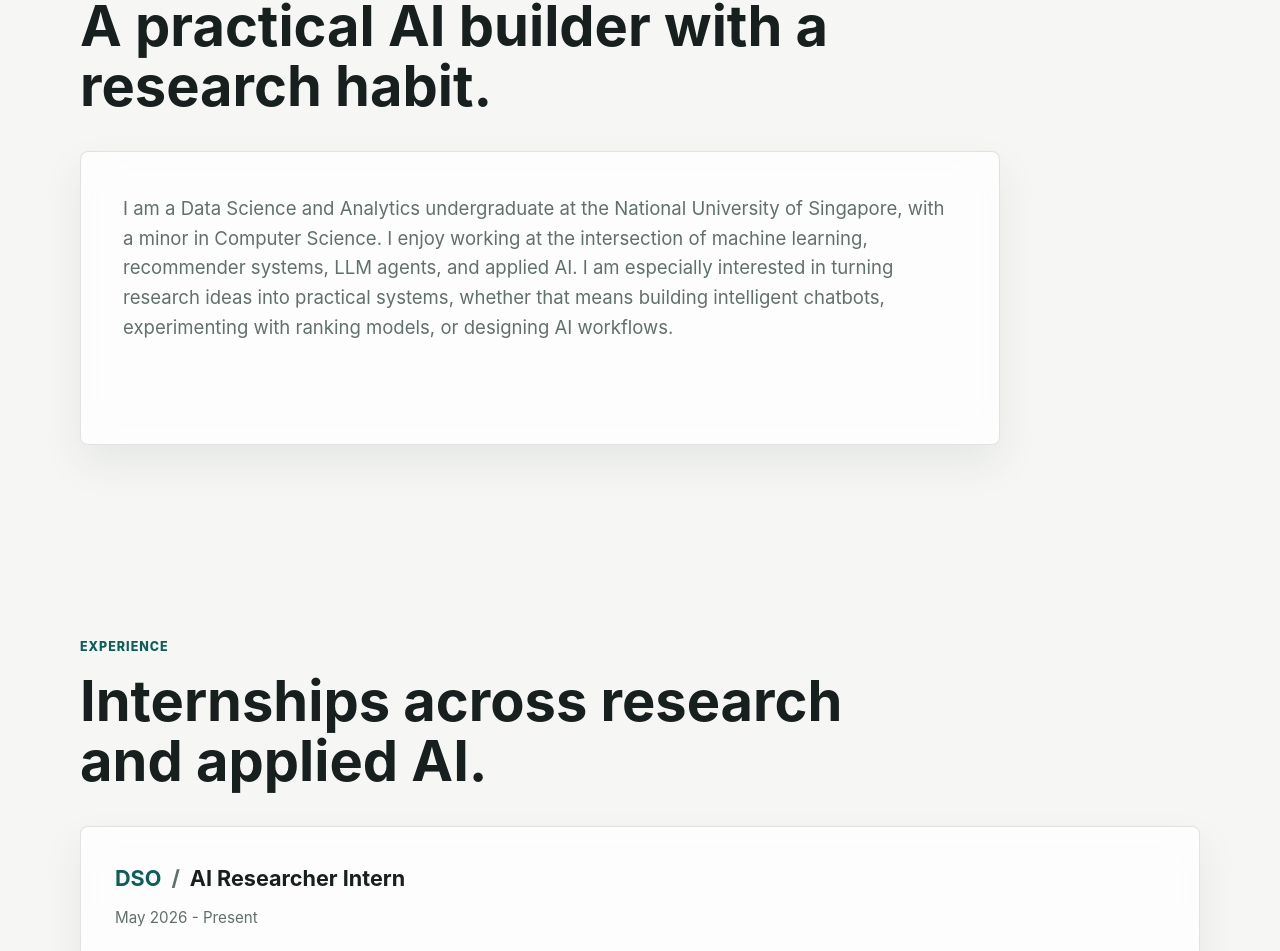
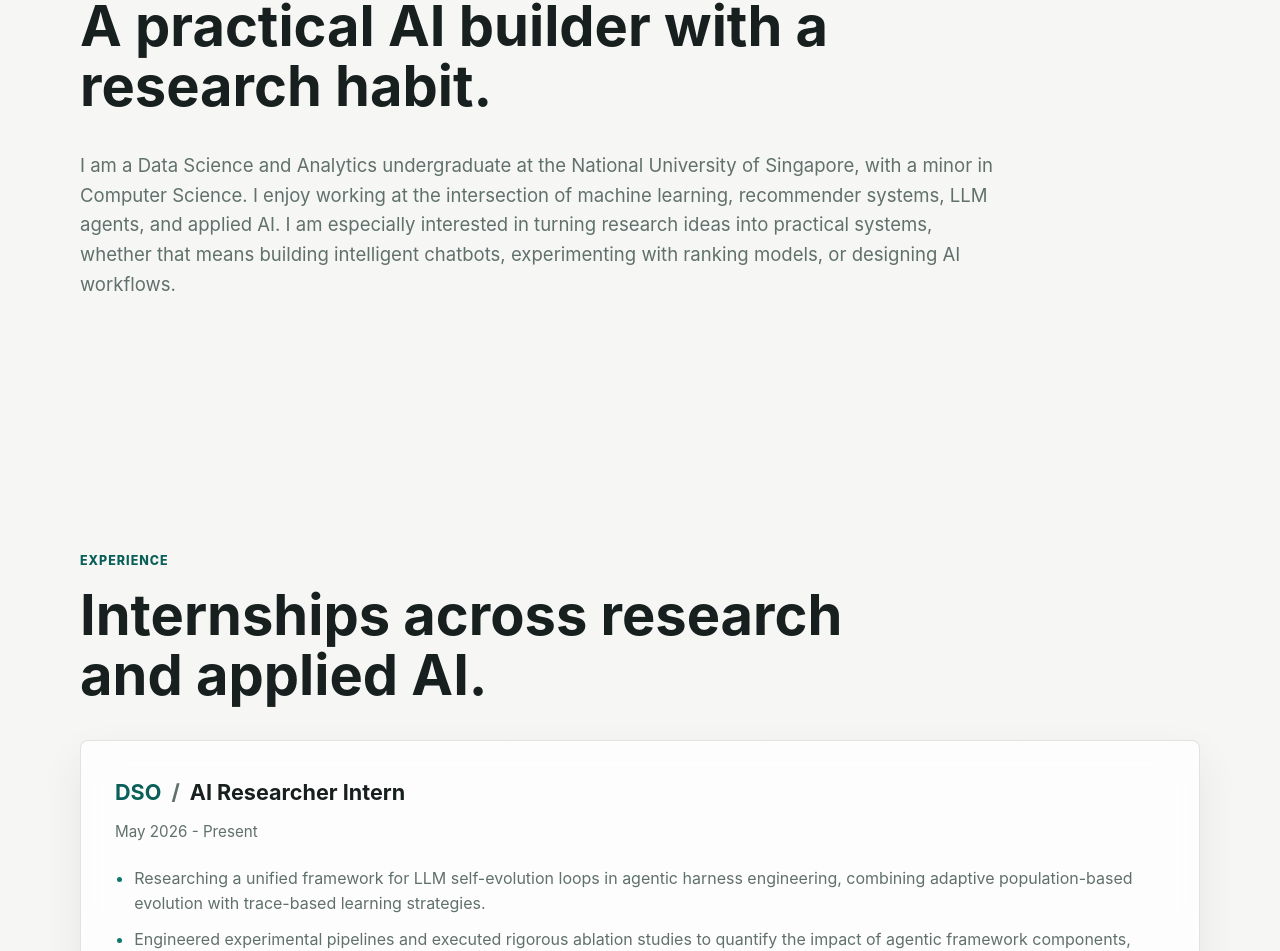
Before and after one commit to RoydonTay/RoydonTay.github.io, a React (Vite) app: page / in a window 1280 px wide. Shown: the part 890-1841 px from the top of the page. Built offline with nearby package versions, Linux system fonts and the light colour scheme.

Commit message:
feat: update animations

```diff
--- a/src/components/About.jsx
+++ b/src/components/About.jsx
@@ -13,7 +13,7 @@ export default function About() {
         title="A practical AI builder with a research habit."
         id="about-title"
       />
-      <Reveal className="about-card" delay={120}>
+      <Reveal className="about-text" delay={120}>
         <TokenStream text={introduction} />
       </Reveal>
     </section>
--- a/src/styles/globals.css
+++ b/src/styles/globals.css
@@ -587,7 +587,6 @@ h3 {
   padding-top: 36px;
 }
 
-.about-card,
 .experience-card,
 .project-card {
   border: 1px solid var(--border);
@@ -597,12 +596,11 @@ h3 {
   backdrop-filter: blur(18px);
 }
 
-.about-card {
+.about-text {
   max-width: 920px;
-  padding: clamp(24px, 4vw, 42px);
 }
 
-.about-card p {
+.about-text p {
   margin: 0;
   color: var(--muted);
   font-size: clamp(1rem, 2vw, 1.16rem);
@@ -750,10 +748,6 @@ h3 {
 .skills-marquee__row--right .skills-marquee__track {
   animation-name: skill-marquee-right;
   animation-duration: 30s;
-}
-
-.skills-marquee:hover .skills-marquee__track {
-  animation-play-state: paused;
 }
 
 .skill-bubble {
```
